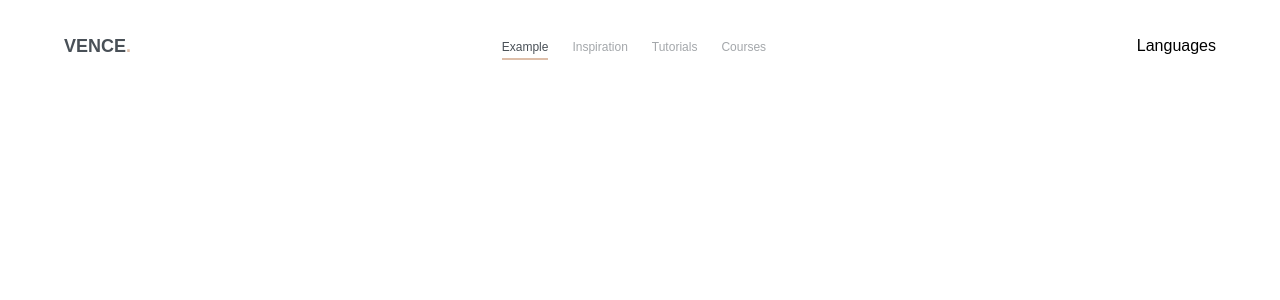
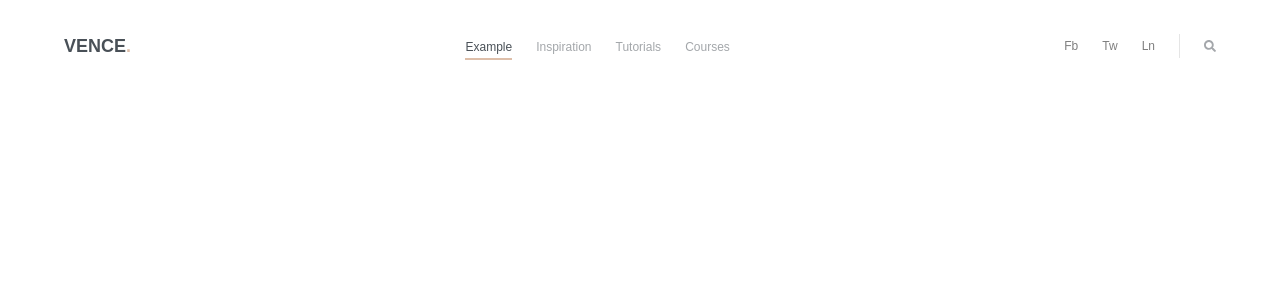
Before and after one commit to joeribreedveld/vence-interior, a Next.js app: page /components/Navbar/Navbar in a window 1280 px wide. Shown: the top 300 px of the page. Built offline with nearby package versions, Linux system fonts and the light colour scheme.

Commit message:
feat(navbar): finish desktop navbar and add page width tailwind utility class

```diff
--- a/src/pages/components/Navbar/Navbar.tsx
+++ b/src/pages/components/Navbar/Navbar.tsx
@@ -6,7 +6,7 @@ import { INavLinkProps } from "./Navbar.types";
 // Functions
 const Navbar = () => {
   return (
-    <nav className="flex items-center justify-between py-8 px-16">
+    <nav className="page-width flex items-center justify-between py-8">
       <section>
         <h2 className="text-lg font-bold text-[#495057]">
           VENCE<span className="text-[#DDBEA9]">.</span>
@@ -20,7 +20,33 @@ const Navbar = () => {
           <NavLink>Courses</NavLink>
         </ul>
       </section>
-      <section>Languages</section>
+      <section className="flex items-center gap-6 text-xs">
+        <ul className="flex items-center gap-6">
+          <li className="opacity-50">
+            <p>Fb</p>
+          </li>
+          <li className="opacity-50">
+            <p>Tw</p>
+          </li>
+          <li className="opacity-50">
+            <p>Ln</p>
+          </li>
+        </ul>
+        <div className="h-[1.5rem] w-[1px] bg-[#E5E5E5]"></div>
+        <svg
+          xmlns="http://www.w3.org/2000/svg"
+          width="12"
+          height="13"
+          viewBox="0 0 12 13"
+          fill="none"
+        >
+          <path
+            d="M11.8368 10.3765L9.49991 8.03965C9.39444 7.93417 9.25146 7.87558 9.10145 7.87558H8.71939C9.36631 7.04817 9.75071 6.00747 9.75071 4.87536C9.75071 2.18219 7.56852 0 4.87536 0C2.18219 0 0 2.18219 0 4.87536C0 7.56852 2.18219 9.75071 4.87536 9.75071C6.00747 9.75071 7.04817 9.36631 7.87558 8.71939V9.10145C7.87558 9.25146 7.93417 9.39444 8.03965 9.49991L10.3765 11.8368C10.5969 12.0571 10.9531 12.0571 11.1711 11.8368L11.8345 11.1735C12.0548 10.9531 12.0548 10.5969 11.8368 10.3765ZM4.87536 7.87558C3.2182 7.87558 1.87514 6.53485 1.87514 4.87536C1.87514 3.2182 3.21586 1.87514 4.87536 1.87514C6.53251 1.87514 7.87558 3.21586 7.87558 4.87536C7.87558 6.53251 6.53485 7.87558 4.87536 7.87558Z"
+            fill="#495057"
+            fill-opacity="0.5"
+          />
+        </svg>
+      </section>
     </nav>
   );
 };
--- a/src/styles/globals.css
+++ b/src/styles/globals.css
@@ -9,3 +9,13 @@
         font-family: 'Poppins', sans-serif;
     }
   }
+
+/* Components Layer */
+@layer components {}
+
+/* Utilities Layer */
+@layer utilities {
+    .page-width {
+        @apply px-16
+    }
+}
```
